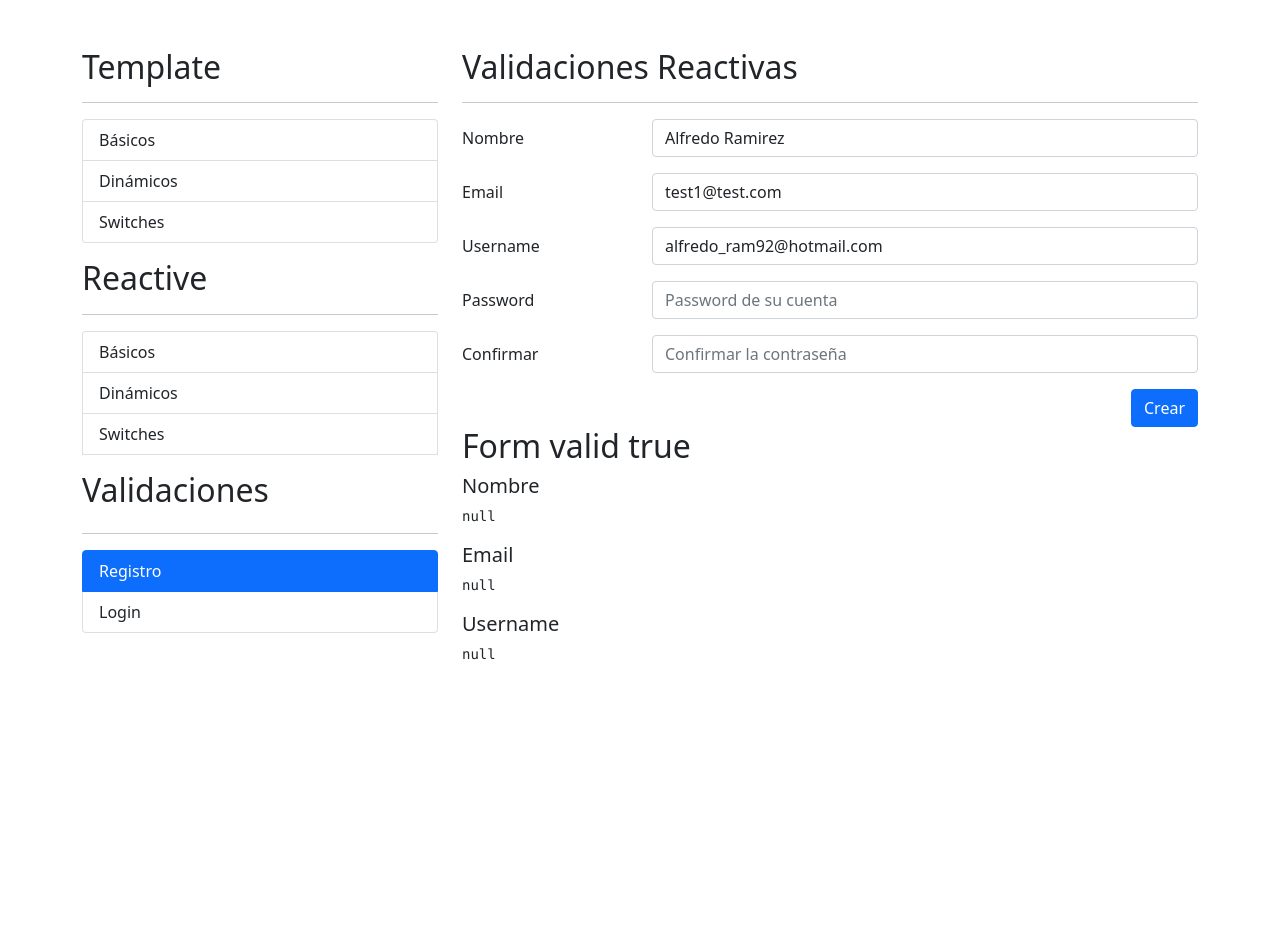
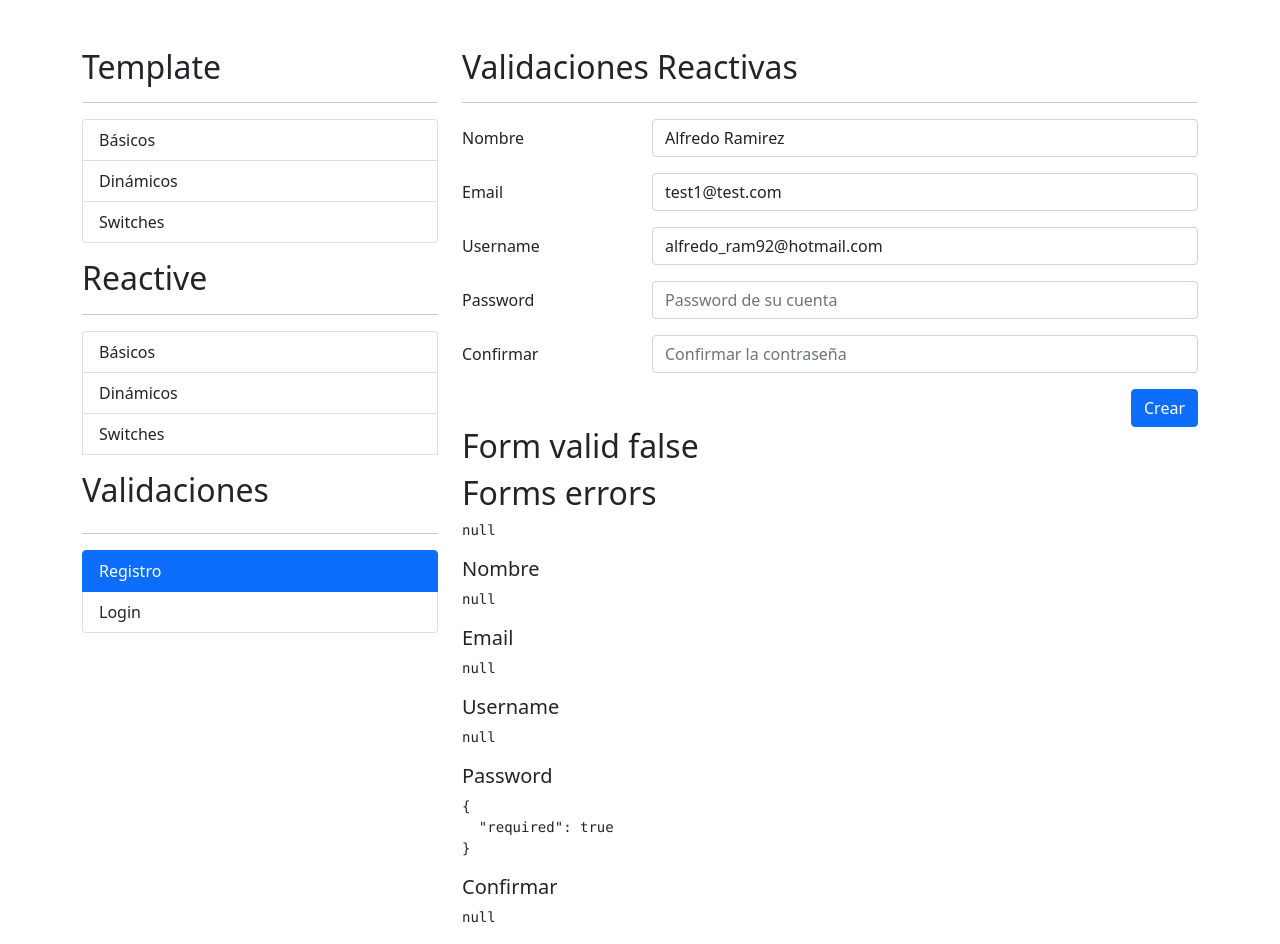
Before and after one commit to WiiruxCruz/06-formulariosApp, an Angular app: page /auth/registro in a window 1280 px wide. Before the commit the page ends 800 px from the top, so only its background shows below. Built offline with nearby package versions, Linux system fonts and the light colour scheme.

Commit message:
Validación de contraseñas iguales

```diff
--- a/src/app/auth/pages/registro/registro.component.html
+++ b/src/app/auth/pages/registro/registro.component.html
@@ -72,7 +72,14 @@
 						type="password"
 						class="form-control"
 						placeholder="Password de su cuenta"
+						formControlName="password"
 					>
+					<span
+						class="form-text text-danger"
+						*ngIf="campoNoValido('password')"
+					>
+						La contraseña debe de ser mayor de 6 caracteres.
+					</span>
 				</div>
 			</div>
 
@@ -84,7 +91,14 @@
 						type="password"
 						class="form-control"
 						placeholder="Confirmar la contraseña"
+						formControlName="password2"
 					>
+					<span
+						class="form-text text-danger"
+						*ngIf="campoNoValido('password2')"
+					>
+						Las contraseñas deben de ser iguales
+					</span>
 				</div>
 			</div>
 
@@ -105,6 +119,8 @@
 
 
 <h2>Form valid {{ miFormulario.valid }}</h2>
+<h2>Forms errors</h2>
+<pre>{{ miFormulario.errors | json }}</pre>
 
 
 <h5>Nombre</h5>
@@ -115,3 +131,9 @@
 
 <h5>Username</h5>
 <pre>{{ miFormulario.controls.username.errors | json}}</pre>
+
+<h5>Password</h5>
+<pre>{{ miFormulario.controls.password.errors | json}}</pre>
+
+<h5>Confirmar</h5>
+<pre>{{ miFormulario.controls.password2.errors | json}}</pre>
--- a/src/app/auth/pages/registro/registro.component.ts
+++ b/src/app/auth/pages/registro/registro.component.ts
@@ -15,7 +15,11 @@
 	miFormulario: FormGroup = this.fb.group({
 		nombre: ['', [ Validators.required, Validators.pattern( this.validatorService.nombreApellidoPattern ) ]],
 		email: ['', [ Validators.required, Validators.pattern( this.validatorService.emailPattern ) ]],
-		username: ['', [ Validators.required, this.validatorService.noPuedeSerStrider ]]
+		username: ['', [ Validators.required ] ],
+		password: ['', [ Validators.required, Validators.minLength(6) ] ],
+		password2: ['', [ Validators.required ] ]
+	}, {
+		validators: [ this.validatorService.camposIguales('password', 'password2') ]
 	});
 
 	constructor(
--- a/src/app/shared/validator/validator.service.ts
+++ b/src/app/shared/validator/validator.service.ts
@@ -1,5 +1,5 @@
 import { Injectable } from '@angular/core';
-import { FormControl, ValidationErrors } from '@angular/forms';
+import { AbstractControl, FormControl, ValidationErrors } from '@angular/forms';
 
 @Injectable({
   providedIn: 'root'
@@ -25,4 +25,23 @@
 		return null;
 	}
 
+	camposIguales( campo1: string, campo2: string ) {
+		return ( formGroup: AbstractControl ): ValidationErrors | null => {
+
+			console.log(formGroup);
+
+			const pass1 = formGroup.get(campo1)?.value;
+			const pass2 = formGroup.get(campo2)?.value;
+
+			if( pass1 !== pass2 ) {
+				formGroup.get(campo2)?.setErrors({ noIguales: true });
+				return { noIguales: true }
+			}
+
+			formGroup.get(campo2)?.setErrors( null );
+
+			return null;
+		}
+	}
+
 }
```
